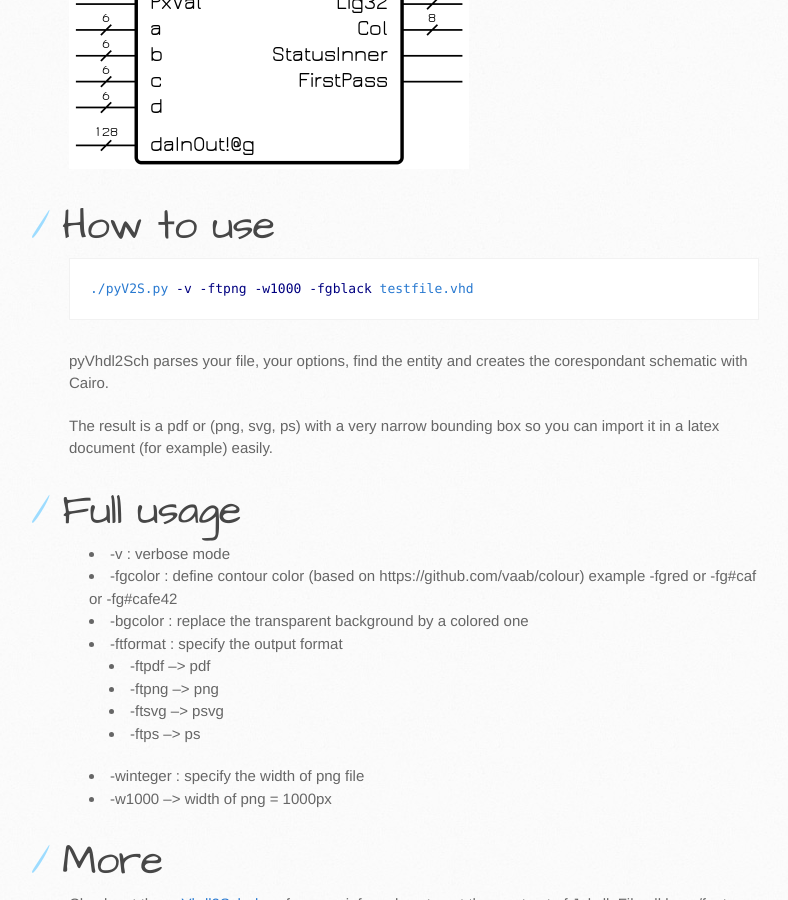
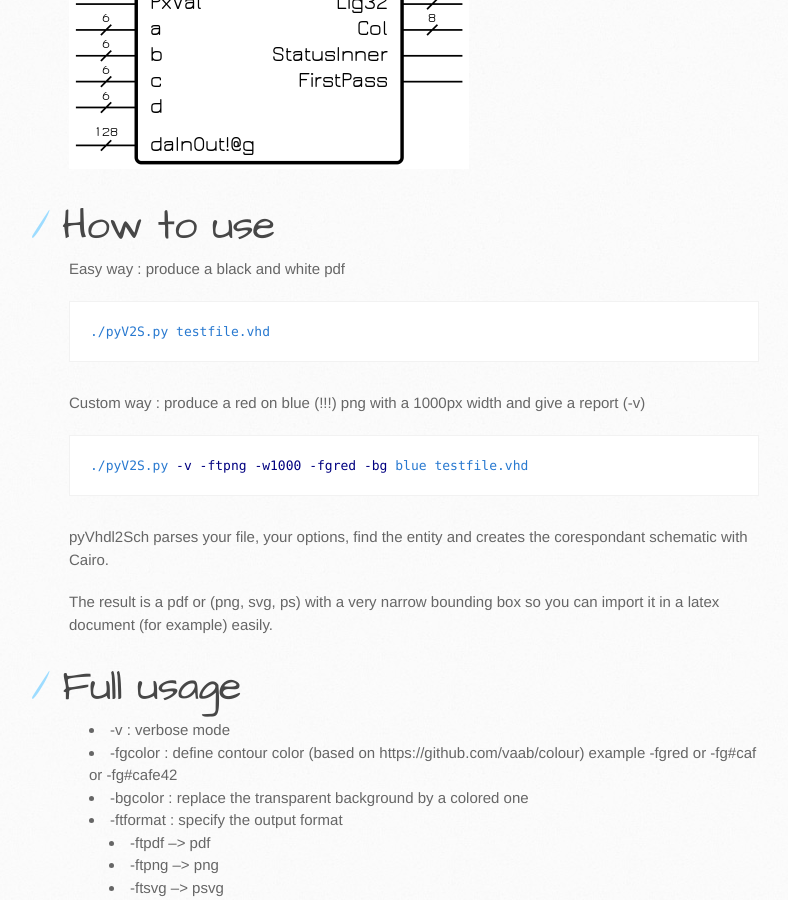
Before and after one commit to LaurentCabaret/pyVhdl2Sch, a Jekyll site: the page built from about.md, in a window 1280 px wide and 900 px high, scrolled down 954 px. Shown: the whole window, without its empty margins (101-889 px from the left). Built offline with Jekyll 4.4.1, drawn with Linux system fonts in a browser that asks for light colours.

Commit message:
imrpov usage description

```diff
--- a/about.md
+++ b/about.md
@@ -29,9 +29,18 @@ end InputGate;
 How to use
 ==========
 
+Easy way : produce a black and white pdf
 {% highlight bash %}
-./pyV2S.py -v -ftpng -w1000 -fgblack testfile.vhd
+./pyV2S.py testfile.vhd
 {% endhighlight %}
+
+
+Custom way : produce a red on blue (!!!) png with a 1000px width and give a report (-v)
+{% highlight bash %}
+./pyV2S.py -v -ftpng -w1000 -fgred -bg blue testfile.vhd
+{% endhighlight %}
+
+
 
 pyVhdl2Sch parses your file, your options, find the entity and creates the corespondant schematic with Cairo.
 
```
